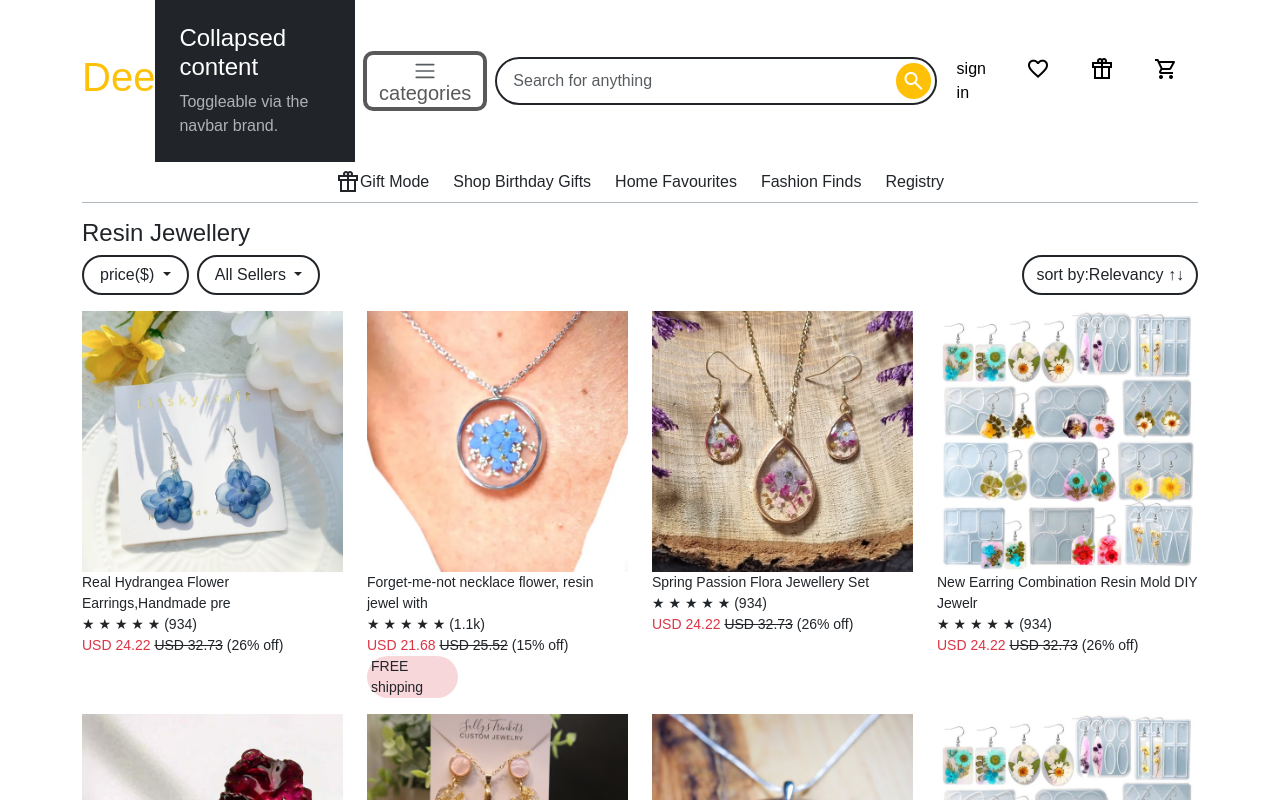
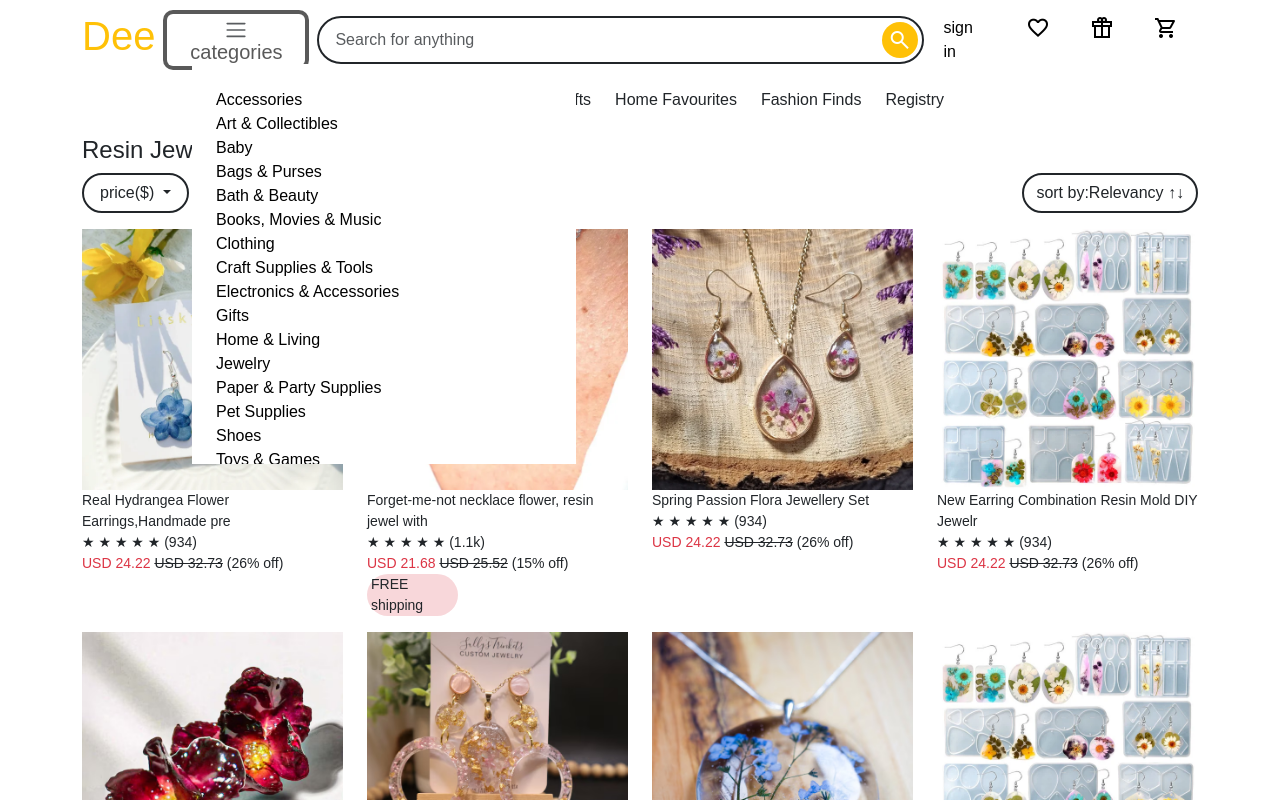
Before and after one commit to laadydee/Dee, a plain HTML site: page index.html in a window 1280 px wide. Both pictures are taken after a click on the button "categories". Shown: the top 800 px of the page. Drawn offline with nearby package versions, Linux system fonts and the light colour scheme.

Commit message:
git class

```diff
--- a/index.html
+++ b/index.html
@@ -64,18 +64,45 @@
             width: 30px;
             gap: 10px;
         }
+        .full-screen {
+    position: absolute;
+    top: 8%;
+    width: 30VW !important;
+    left: 15%;
+    right: 59%;
+    height: 50vh;
+    z-index: 1050;
+    overflow-y: auto;
+    background-color: white;}
+
+
     </style>
 </head>
 <body>
     <div class="container">
-        <nav class="border-bottom border-dark-subtle">
-        <nav>
     <nav class="d-flex align-items-center">
         <h1 class="text-warning">Dee</h1>
-        <div class="collapse vnav" id="navbarToggleExternalContent" data-bs-theme="dark">
-            <div class="bg-dark p-4">
-              <h5 class="text-body-emphasis h4">Collapsed content</h5>
-              <span class="text-body-secondary">Toggleable via the navbar brand.</span>
+        <div class="collapse" id="navbarToggleExternalContent" data-bs-theme="dark">
+             <div class="full-screen bg-white text-black p-4 w-100">
+                <a class="nav-link" href="#">Accessories</a>
+                <a class="nav-link" href="#">Art & Collectibles</a>
+                <a class="nav-link" href="#">Baby</a>
+                <a class="nav-link" href="#">Bags & Purses</a>
+                <a class="nav-link" href="#">Bath & Beauty</a>
+                <a class="nav-link" href="#">Books, Movies & Music</a>
+                <a class="nav-link" href="#">Clothing</a>
+                <a class="nav-link" href="#">Craft Supplies & Tools</a>
+                <a class="nav-link" href="#">Electronics & Accessories</a>
+                <a class="nav-link" href="#">Gifts</a>
+                <a class="nav-link" href="#">Home & Living
+                </a>
+                <a class="nav-link" href="#">Jewelry</a>
+                <a class="nav-link" href="#">Paper & Party Supplies</a>
+                <a class="nav-link" href="#">Pet Supplies</a>
+                <a class="nav-link" href="#">Shoes
+                </a>
+                <a class="nav-link" href="#">Toys & Games</a>
+                <a class="nav-link" href="#">Weddings</a>
             </div>
           </div>
           <nav class=" navcat navbar navbar-black bg-white">
```
